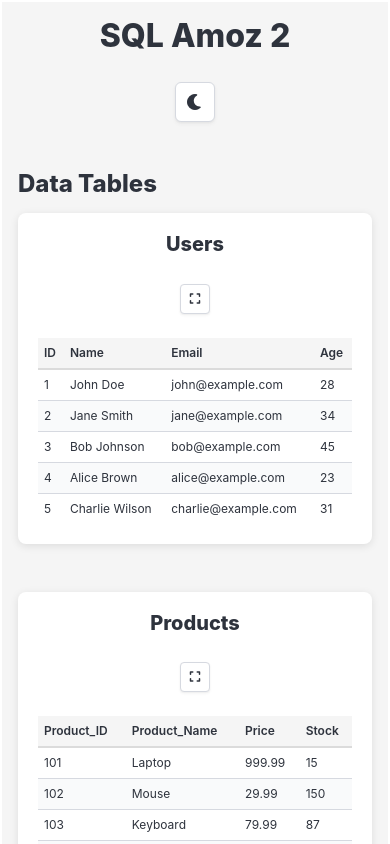
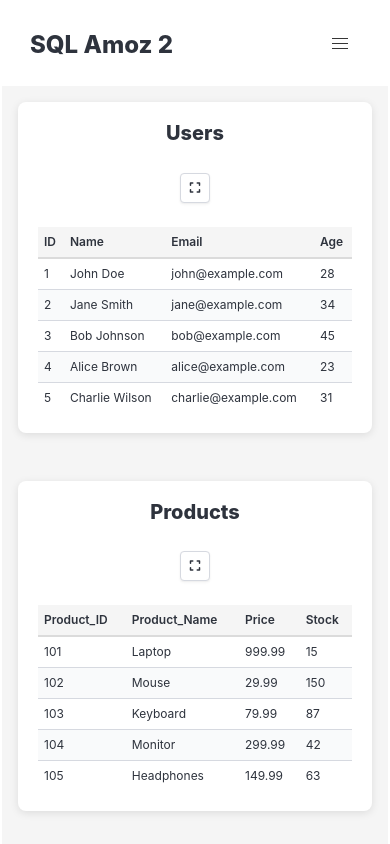
Before and after one commit to SMAH1/SqlAmoz2, an Angular app: page /dbquery in a window 390 px wide. Shown: the top 844 px of the page. Built offline with nearby package versions, Linux system fonts and the light colour scheme.

Commit message:
fix: Show navbar better

```diff
--- a/src/app/db-query/db-query.component.css
+++ b/src/app/db-query/db-query.component.css
@@ -1,11 +1,64 @@
 /* Container */
 .db-query-container {
   min-height: 100vh;
-  padding: 2rem;
   background-color: #f5f5f5;
   transition: background-color 0.3s ease, color 0.3s ease;
   width: 100%;
   box-sizing: border-box;
+  display: flex;
+  flex-direction: column;
+}
+
+/* Navbar burger styling */
+.navbar-burger {
+  cursor: pointer;
+  display: block;
+  height: 3.25rem;
+  position: relative;
+  width: 3.25rem;
+}
+
+.navbar-burger span {
+  background-color: #363636;
+  display: block;
+  height: 1px;
+  left: calc(50% - 8px);
+  position: absolute;
+  transform-origin: center;
+  transition-duration: 86ms;
+  transition-property: background-color, opacity, transform;
+  transition-timing-function: ease-out;
+  width: 16px;
+}
+
+.navbar-burger span:nth-child(1) {
+  top: calc(50% - 6px);
+}
+
+.navbar-burger span:nth-child(2) {
+  top: calc(50% - 1px);
+}
+
+.navbar-burger span:nth-child(3) {
+  top: calc(50% + 4px);
+}
+
+.navbar-burger.is-active span:nth-child(1) {
+  transform: translateY(5px) rotate(45deg);
+}
+
+.navbar-burger.is-active span:nth-child(2) {
+  opacity: 0;
+}
+
+.navbar-burger.is-active span:nth-child(3) {
+  transform: translateY(-5px) rotate(-45deg);
+}
+
+/* Content wrapper */
+.db-query-container > .section {
+  padding: 2rem;
+  flex: 1;
 }
 
 /* Dark Theme */
@@ -17,6 +70,35 @@
 .dark-theme .title,
 .dark-theme .label {
   color: #e0e0e0;
+}
+
+.dark-theme .navbar {
+  background-color: #2a2a2a;
+}
+
+.dark-theme .navbar.is-dark {
+  background-color: #2a2a2a;
+}
+
+.dark-theme .navbar-brand .title {
+  color: #e0e0e0;
+}
+
+.dark-theme .navbar-menu {
+  background-color: #2a2a2a;
+}
+
+.dark-theme .button.is-ghost {
+  color: #e0e0e0;
+}
+
+.dark-theme .button.is-ghost:hover {
+  background-color: rgba(255, 255, 255, 0.1);
+}
+
+/* Dark theme navbar burger */
+.dark-theme .navbar-burger span {
+  background-color: #e0e0e0;
 }
 
 .dark-theme .box {
@@ -96,6 +178,18 @@
 /* Responsive Design */
 @media screen and (max-width: 799px) {
   .db-query-container {
+    padding: 0;
+  }
+
+  .navbar {
+    padding: 1rem;
+  }
+
+  .navbar-burger {
+    display: block;
+  }
+
+  .db-query-container > .section {
     padding: 1rem;
   }
 
@@ -105,6 +199,16 @@
 
   .column {
     width: 100% !important;
+  }
+}
+
+@media screen and (min-width: 1024px) {
+  .navbar-burger {
+    display: none;
+  }
+
+  .navbar-menu {
+    display: flex !important;
   }
 }
 
--- a/src/app/db-query/db-query.component.html
+++ b/src/app/db-query/db-query.component.html
@@ -1,24 +1,39 @@
 <div class="db-query-container" [class.dark-theme]="isDarkMode">
 
   <div class="maximize-overlay" *ngIf="isAnyTableMaximized && !isQueryResultMaximized"></div>
+    <!-- Header with Theme Toggle - Bulma Navbar -->
+  <nav class="navbar" [class.is-dark]="isDarkMode" *ngIf="!isAnyTableMaximized || isQueryResultMaximized" role="navigation" aria-label="main navigation">
+    <div class="navbar-brand">
+      <div class="navbar-item">
+        <h1 class="title is-4 mb-0">SQL Amoz 2</h1>
+      </div>
+      <a class="navbar-burger"
+         role="button"
+         aria-label="menu"
+         [attr.aria-expanded]="isNavbarActive"
+         (click)="toggleNavbar()"
+         [class.is-active]="isNavbarActive">
+        <span aria-hidden="true"></span>
+        <span aria-hidden="true"></span>
+        <span aria-hidden="true"></span>
+      </a>
+    </div>
 
-  <!-- Header with Theme Toggle -->
-  <div class="level mb-5" *ngIf="!isAnyTableMaximized || isQueryResultMaximized">
-    <div class="level-left">
-      <div class="level-item">
-        <h1 class="title is-3">SQL Amoz 2</h1>
+    <div class="navbar-menu" [class.is-active]="isNavbarActive">
+      <div class="navbar-end">
+        <div class="navbar-item">
+          <div class="buttons">
+            <button class="button is-ghost" (click)="toggleTheme()" title="Toggle dark mode">
+              <span class="icon">
+                <i class="fas fa-lg" [class.fa-moon]="!isDarkMode" [class.fa-sun]="isDarkMode"></i>
+              </span>
+            </button>
+          </div>
+        </div>
       </div>
     </div>
-    <div class="level-right">
-      <div class="level-item">
-        <button class="button" (click)="toggleTheme()">
-          <span class="icon">
-            <i class="fas" [class.fa-moon]="!isDarkMode" [class.fa-sun]="isDarkMode"></i>
-          </span>
-        </button>
-      </div>
-    </div>
-  </div>
+  </nav>
+
   <!-- Row 1: Three Tables -->
   <div class="section"
        [class.maximized-tables-view]="isAnyTableMaximized"
@@ -38,8 +53,6 @@
         </button>
       </div>
     </div>
-
-    <h2 class="title is-4 mb-4" *ngIf="!isAnyTableMaximized">Data Tables</h2>
 
     <!-- Loading State -->
     <div *ngIf="isLoadingTables" class="has-text-centered py-6">
@@ -96,9 +109,9 @@
       </div>
     </div>
   </div>
+
   <!-- Row 2: Query Builder -->
   <div class="section" *ngIf="!isAnyTableMaximized && !isQueryResultMaximized">
-    <h2 class="title is-4 mb-4">Query Builder</h2>
 
     <div class="columns">
       <!-- Left Column: Query Parameters -->
@@ -142,6 +155,7 @@
       </div>
     </div>
   </div>
+
   <!-- Row 3: Query Results -->
   <div class="section"
        [class.is-fullheight]="isQueryResultMaximized"
@@ -149,7 +163,7 @@
     <div class="level mb-4">
       <div class="level-left">
         <div class="level-item">
-          <h2 class="title is-4">Query Results</h2>
+          &nbsp;
         </div>
       </div>
       <div class="level-right" *ngIf="queryResult.data.length > 0">
@@ -159,7 +173,6 @@
               <i class="fas" [class.fa-expand]="!isQueryResultMaximized"
                  [class.fa-compress]="isQueryResultMaximized"></i>
             </span>
-            <span>{{ isQueryResultMaximized ? 'Minimize' : 'Maximize' }}</span>
           </button>
         </div>
       </div>
--- a/src/app/db-query/db-query.component.ts
+++ b/src/app/db-query/db-query.component.ts
@@ -30,6 +30,9 @@ export class DbQueryComponent implements OnInit {
   // Theme
   isDarkMode = false;
 
+  // Navbar
+  isNavbarActive = false;
+
   // Tables state
   tables: TableData[] = [];
   isLoadingTables = false;
@@ -59,6 +62,11 @@ export class DbQueryComponent implements OnInit {
   toggleTheme() {
     this.isDarkMode = !this.isDarkMode;
   }
+
+  toggleNavbar() {
+    this.isNavbarActive = !this.isNavbarActive;
+  }
+
   toggleTableMaximize(index: number) {
     if (this.maximizedTableIndex === index) {
       this.maximizedTableIndex = null;
```
